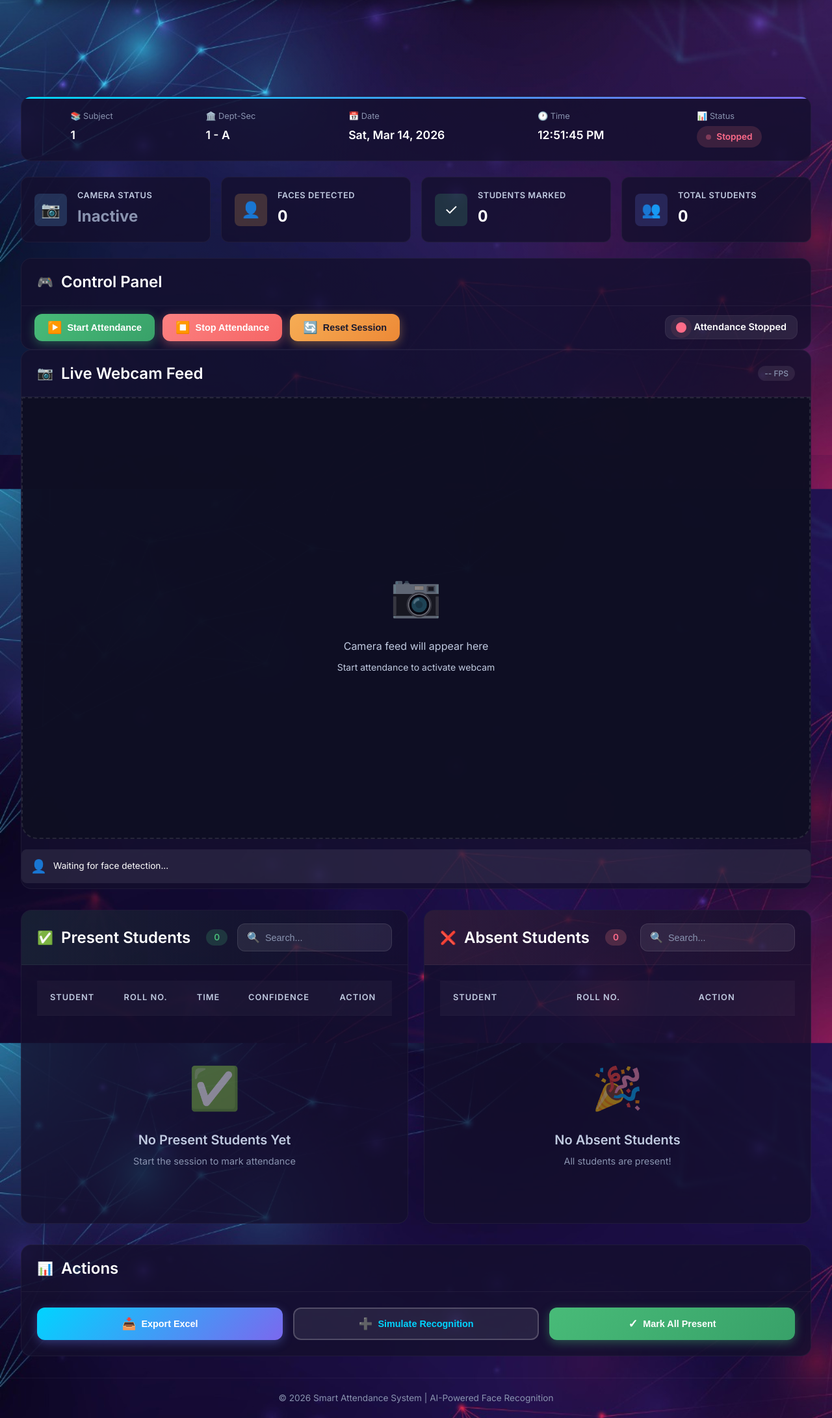
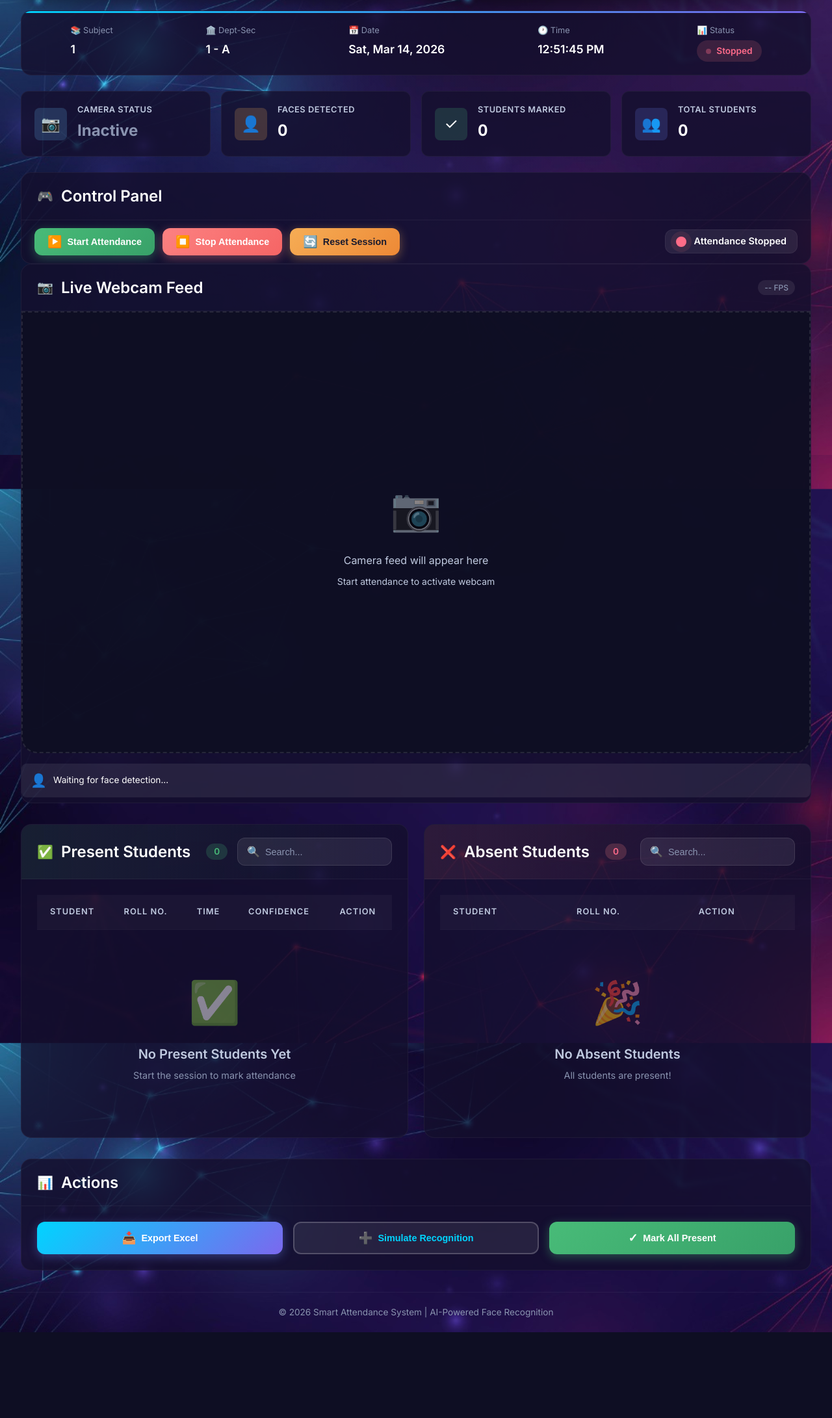
Before and after one commit to makeshkumar14/AI-project-face-recognition-, a Flask app: page /faculty_dashboard in a window 1280 px wide. Shown: the part 100-2282 px from the top of the page at 65% size. After the commit the page ends 2150 px from the top, so only its background shows below. Run offline with Flask 3, Linux system fonts and the light colour scheme; a user stored in the database is signed in; data that the repository does not hold is empty.

Commit message:
updated  dashboard

```diff
--- a/static/css/style.css
+++ b/static/css/style.css
@@ -658,7 +658,7 @@
     border: 1px solid rgba(255, 255, 255, 0.08);
     border-radius: 50px;
     padding: 12px 28px;
-    margin: 16px 24px;
+    margin: 16px 24px 8px 24px;
     display: flex;
     align-items: center;
     justify-content: space-between;
@@ -668,7 +668,7 @@
 }
 
 .dashboard-content {
-    margin-top: 100px;
+    margin-top: 0;
 }
 
 .header-left {
@@ -802,7 +802,7 @@
 
 .dashboard-content {
     flex: 1;
-    padding: 32px;
+    padding: 8px 32px 32px 32px;
 }
 
 /* ========================================
```
